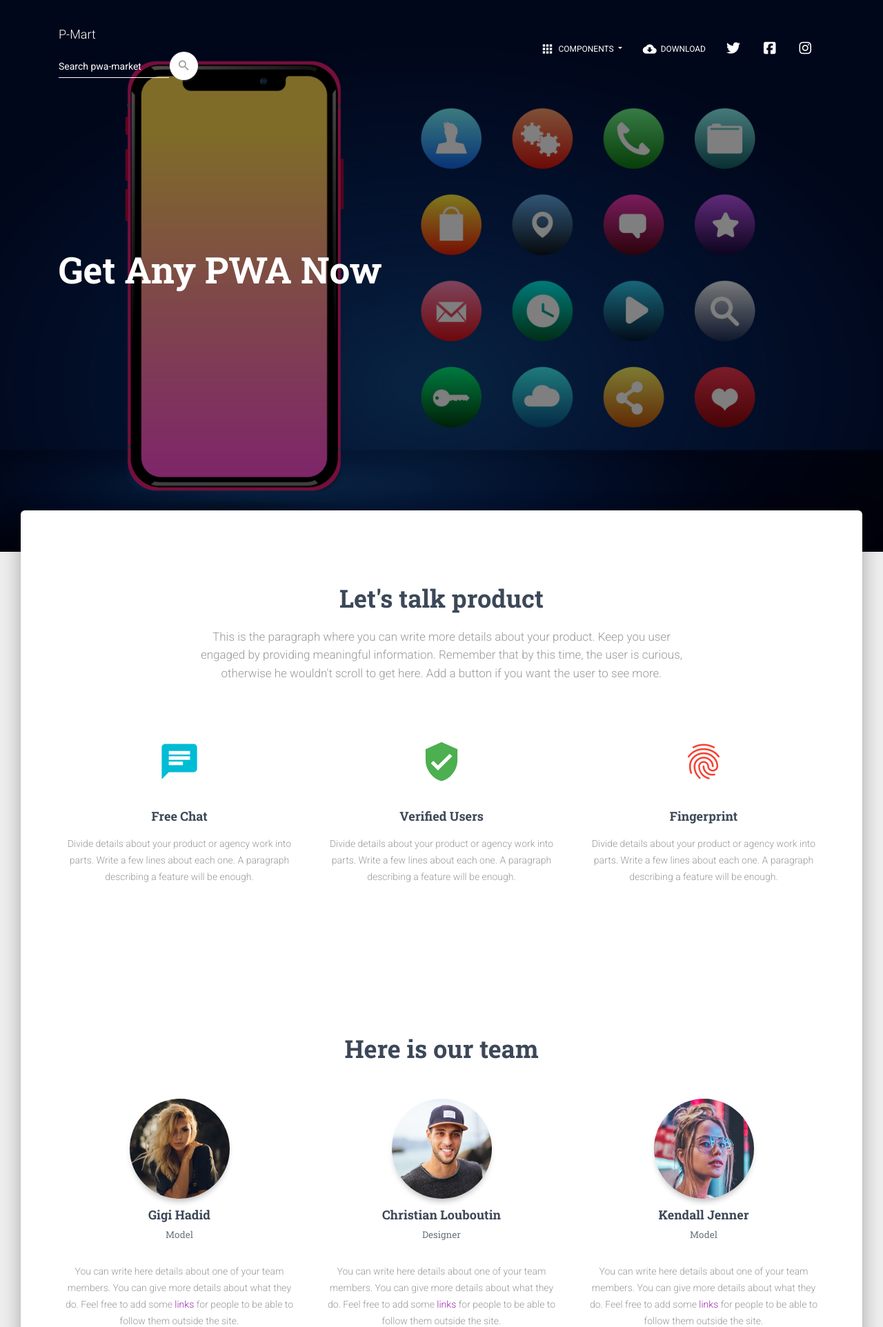
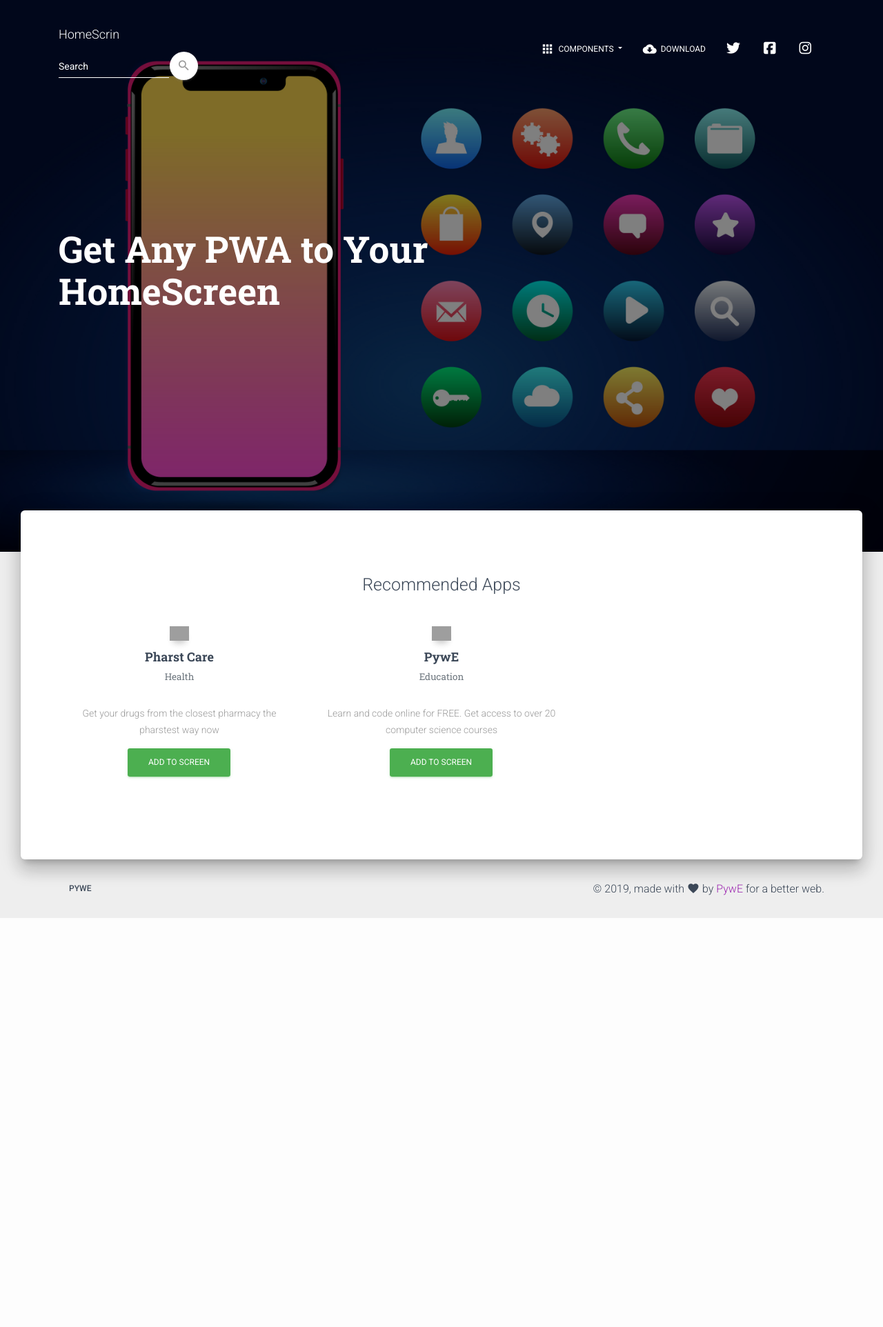
Before and after one commit to TheoElia/HomeScreen, a Django app: page / in a window 1280 px wide. Shown: the top 1924 px of the page at 69% size. After the commit the page ends 1331 px from the top, so only its background shows below. Run offline with Django 3.2, Linux system fonts and the light colour scheme; some libraries are stand-ins or nearby versions; grey boxes are pictures that could not be loaded.

Commit message:
HomeScrin I call it

```diff
--- a/accounts/templates/accounts/landing-page.html
+++ b/accounts/templates/accounts/landing-page.html
@@ -18,11 +18,11 @@
 
 <head>
   <meta charset="utf-8" />
-  <link rel="apple-touch-icon" sizes="76x76" href="/static/img/apple-icon.png">
-  <link rel="icon" type="image/png" href="/static/img/favicon.png">
+  <link rel="apple-touch-icon" sizes="76x76" href="https://www.pywe.org/static/images/logo.png">
+  <link rel="icon" type="image/png" href="https://www.pywe.org/static/images/logo.png">
   <meta http-equiv="X-UA-Compatible" content="IE=edge,chrome=1" />
   <title>
-    P-Mart
+    HomeScreen
   </title>
   <meta content='width=device-width, initial-scale=1.0, maximum-scale=1.0, user-scalable=0, shrink-to-fit=no' name='viewport' />
   <!--     Fonts and icons     -->
@@ -37,8 +37,7 @@
   <nav class="navbar navbar-transparent- navbar-color-on-scroll fixed-top navbar-expand-lg bg-info" color-on-scroll="100" id="sectionsNav">
     <div class="container">
       <div class="navbar-translate">
-        <a class="navbar-brand" href="https://demos.creative-tim.com/material-kit/index.html">
-          P-Mart </a>
+        <a class="navbar-brand" href="/">HomeScrin</a>
         <!-- <button class="navbar-toggler" type="button" data-toggle="collapse" aria-expanded="false" aria-label="Toggle navigation">
           <span class="sr-only">Toggle navigation</span>
           <span class="navbar-toggler-icon"></span>
@@ -47,7 +46,7 @@
         </button> -->
         <form class="form-inline ml-auto">
           <div class="form-group has-white">
-            <input type="text" class="form-control" placeholder="Search pwa-market">
+            <input type="text" class="form-control" placeholder="Search">
           </div>
           <button type="submit" class="btn btn-white btn-raised btn-fab btn-round">
             <i class="material-icons">search</i>
@@ -97,7 +96,7 @@
     <div class="container">
       <div class="row">
         <div class="col-md-6">
-          <h1 class="title">Get Any PWA Now</h1>
+          <h1 class="title">Get Any PWA to Your HomeScreen</h1>
           <!-- <h4>P-Mart offers you all progressive web applications across the world, search and find your favourite web apps here now.</h4> -->
           <br>
           <!-- <a href="https://www.youtube.com/watch?v=dQw4w9WgXcQ" target="_blank" class="btn btn-danger btn-raised btn-lg">
@@ -110,13 +109,58 @@
   <div class="main main-raised">
     <div class="container">
       <div class="section text-center">
+        <h3>Recommended Apps</h3>
         <div class="row">
-          <div class="col-md-8 ml-auto mr-auto">
+            <div class="col-md-4">
+                <div class="team-player">
+                  <div class="card card-plain">
+                    <div class="col-md-2 ml-auto mr-auto">
+                      <img src="https://pharst.pywe.org/static/Images/logo-96.png" alt="Thumbnail Image" class="img-raised img-fluid">
+                    </div>
+                    <h4 class="card-title">Pharst Care
+                      <br>
+                      <small class="card-description text-muted">Health</small>
+                    </h4>
+                    <div class="card-body">
+                      <p class="card-description">Get your drugs from the closest pharmacy the pharstest way now</p>
+                      <a class="btn btn-success" href="https://pharst.pywe.org">Add To Screen</a>
+                    </div>
+                    <!-- <div class="card-footer justify-content-center">
+                      <a href="#pablo" class="btn btn-link btn-just-icon"><i class="fa fa-twitter"></i></a>
+                      <a href="#pablo" class="btn btn-link btn-just-icon"><i class="fa fa-instagram"></i></a>
+                      <a href="#pablo" class="btn btn-link btn-just-icon"><i class="fa fa-facebook-square"></i></a>
+                    </div> -->
+                  </div>
+                </div>
+              </div>
+              <div class="col-md-4">
+                  <div class="team-player">
+                    <div class="card card-plain">
+                      <div class="col-md-2 ml-auto mr-auto">
+                        <img src="https://www.pywe.org/static/images/logo-96.png" alt="Thumbnail Image" class="img-raised img-fluid">
+                      </div>
+                      <h4 class="card-title">PywE
+                        <br>
+                        <small class="card-description text-muted">Education</small>
+                      </h4>
+                      <div class="card-body">
+                        <p class="card-description">Learn and code online for FREE. Get access to over 20 computer science courses</p>
+                        <a class="btn btn-success" href="https://www.pywe.org">Add To Screen</a>
+                      </div>
+                      <!-- <div class="card-footer justify-content-center">
+                        <a href="#pablo" class="btn btn-link btn-just-icon"><i class="fa fa-twitter"></i></a>
+                        <a href="#pablo" class="btn btn-link btn-just-icon"><i class="fa fa-instagram"></i></a>
+                        <a href="#pablo" class="btn btn-link btn-just-icon"><i class="fa fa-facebook-square"></i></a>
+                      </div> -->
+                    </div>
+                  </div>
+                </div>
+          <!-- <div class="col-md-8 ml-auto mr-auto">
             <h2 class="title">Let&apos;s talk product</h2>
             <h5 class="description">This is the paragraph where you can write more details about your product. Keep you user engaged by providing meaningful information. Remember that by this time, the user is curious, otherwise he wouldn&apos;t scroll to get here. Add a button if you want the user to see more.</h5>
-          </div>
+          </div> -->
         </div>
-        <div class="features">
+        <!-- <div class="features">
           <div class="row">
             <div class="col-md-4">
               <div class="info">
@@ -146,9 +190,9 @@
               </div>
             </div>
           </div>
-        </div>
+        </div> -->
       </div>
-      <div class="section text-center">
+      <!-- <div class="section text-center">
         <h2 class="title">Here is our team</h2>
         <div class="team">
           <div class="row">
@@ -219,8 +263,8 @@
             </div>
           </div>
         </div>
-      </div>
-      <div class="section section-contacts">
+      </div> -->
+      <!-- <div class="section section-contacts">
         <div class="row">
           <div class="col-md-8 ml-auto mr-auto">
             <h2 class="text-center title">Work with us</h2>
@@ -254,7 +298,7 @@
             </form>
           </div>
         </div>
-      </div>
+      </div> -->
     </div>
   </div>
   <footer class="footer footer-default">
@@ -262,11 +306,11 @@
       <nav class="float-left">
         <ul>
           <li>
-            <a href="https://www.creative-tim.com">
-              Creative Tim
+            <a href="https://www.pywe.org">
+              PywE
             </a>
           </li>
-          <li>
+          <!-- <li>
             <a href="https://creative-tim.com/presentation">
               About Us
             </a>
@@ -280,7 +324,7 @@
             <a href="https://www.creative-tim.com/license">
               Licenses
             </a>
-          </li>
+          </li> -->
         </ul>
       </nav>
       <div class="copyright float-right">
@@ -288,7 +332,7 @@
         <script>
           document.write(new Date().getFullYear())
         </script>, made with <i class="material-icons">favorite</i> by
-        <a href="https://www.creative-tim.com" target="_blank">Creative Tim</a> for a better web.
+        <a href="https://www.creative-tim.com" target="_blank">PywE</a> for a better web.
       </div>
     </div>
   </footer>
@@ -302,7 +346,7 @@
   <!--  Plugin for the Sliders, full documentation here: http://refreshless.com/nouislider/ -->
   <script src="/static/js/plugins/nouislider.min.js" type="text/javascript"></script>
   <!--  Google Maps Plugin    -->
-  <script src="https://maps.googleapis.com/maps/api/js?key=YOUR_KEY_HERE"></script>
+  <!-- <script src="https://maps.googleapis.com/maps/api/js?key=YOUR_KEY_HERE"></script> -->
   <!-- Control Center for Material Kit: parallax effects, scripts for the example pages etc -->
   <script src="/static/js/material-kit.js?v=2.0.6" type="text/javascript"></script>
 </body>
```
